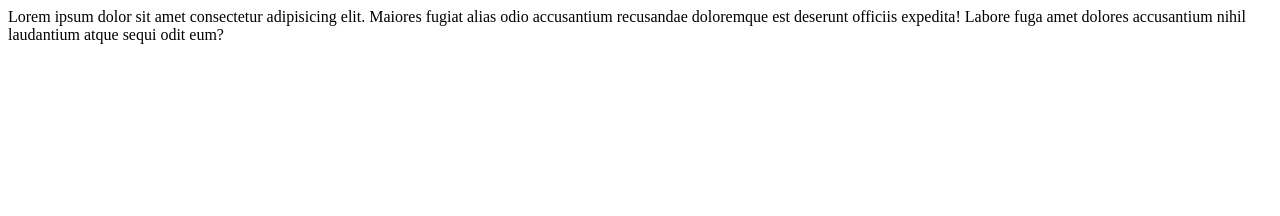
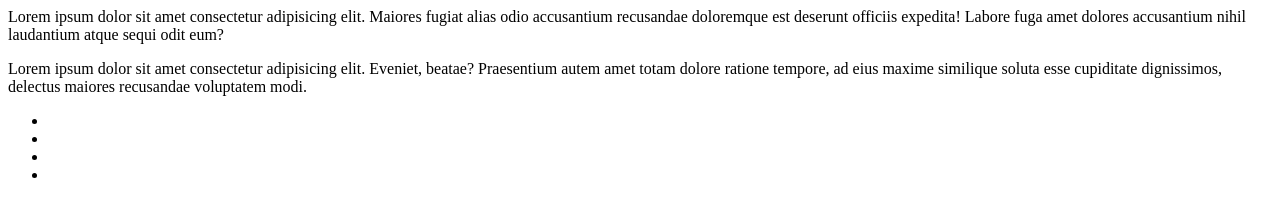
Before and after one commit to aleksdus/Trenning, a plain HTML site: page index.html in a window 1280 px wide. Drawn offline with Linux system fonts and the light colour scheme.

Commit message:
index.html

```diff
--- a/index.html
+++ b/index.html
@@ -13,6 +13,19 @@
         Lorem ipsum dolor sit amet consectetur adipisicing elit. Maiores fugiat alias odio accusantium recusandae
         doloremque est deserunt officiis expedita! Labore fuga amet dolores accusantium nihil laudantium atque sequi
         odit eum?
+        <p>
+            Lorem ipsum dolor sit amet consectetur adipisicing elit. Eveniet, beatae? Praesentium autem amet totam
+            dolore ratione tempore, ad eius maxime similique soluta esse cupiditate dignissimos, delectus maiores
+            recusandae voluptatem modi.
+        </p>
+        <div>
+            <ul>
+                <li></li>
+                <li></li>
+                <li></li>
+                <li></li>
+            </ul>
+        </div>
     </div>
 </body>
 
```
